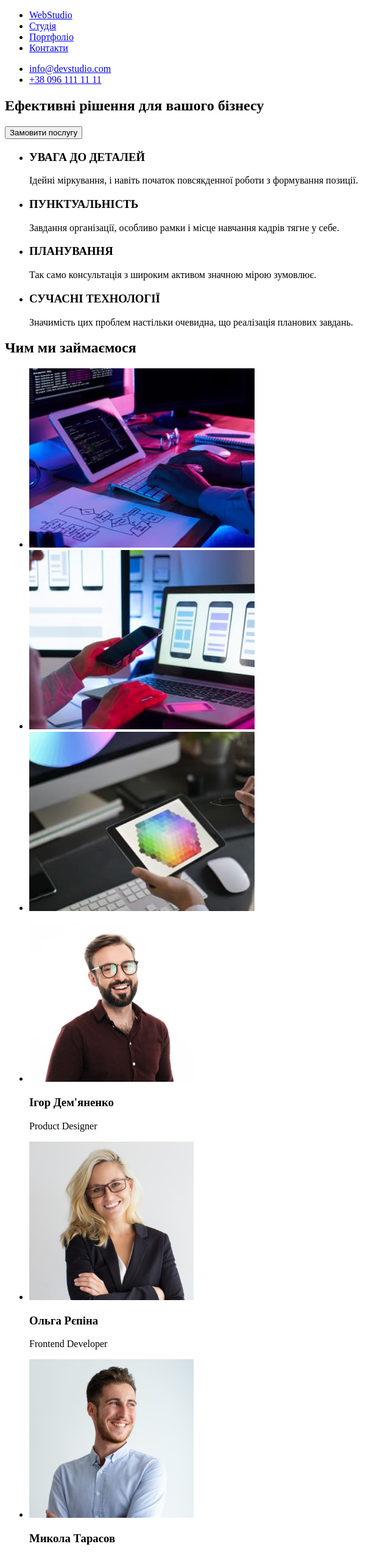
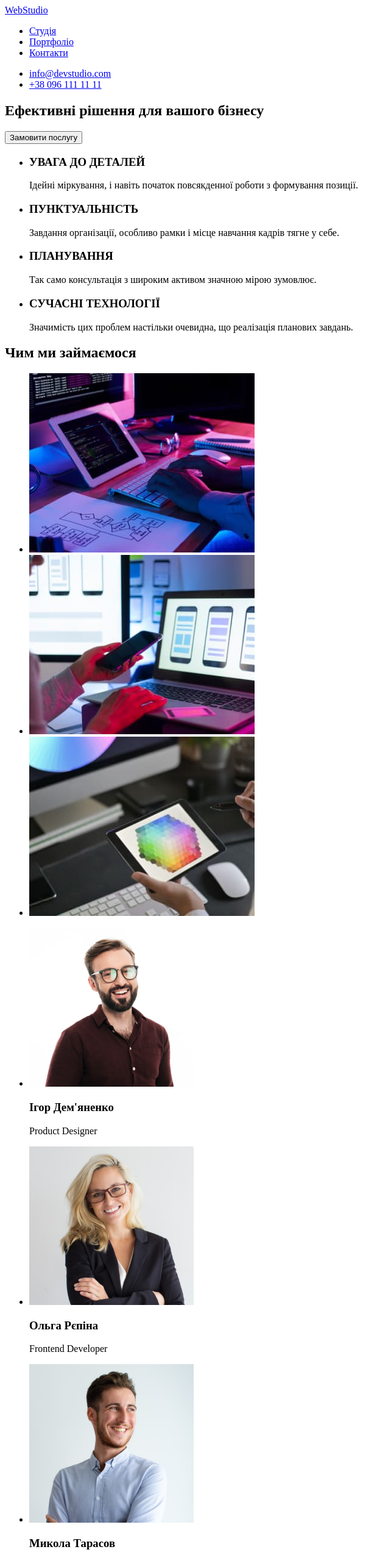
Before and after one commit to salehjasim/goit-markup-hw-01, a plain HTML site: page index.html in a window 1280 px wide. Shown: the top 2550 px of the page at 61% size, without its empty margins (0-642 px from the left). Drawn offline with Linux system fonts and the light colour scheme.

Commit message:
added section and modified comments

```diff
--- a/index.html
+++ b/index.html
@@ -8,10 +8,10 @@
 </head>
 <body>
     <header class="header">
-        <!-- НАВІГАЦІЯ -->
         <nav class="nav">
+            <!-- НАВІГАЦІЯ -->
+            <a href="www.webstudio.com">WebStudio</a>
             <ul>
-                <li><a href="www.webstudio.com">WebStudio</a></li>
                 <li><a href="www.webstudio.com/studio">Студія</a></li>
                 <li><a href="www.webstudio.com/portfolio">Портфоліо</a></li>
                 <li><a href="www.webstudio.com/contacts">Контакти</a></li>
@@ -23,13 +23,13 @@
         </nav>
     </header>
     <main class="main">
-        <!-- ЕФЕКТИВНІ РІШЕННЯ ДЛЯ ВАШОГО БІЗНЕСУ -->
         <section class="section1">
+            <!-- ЕФЕКТИВНІ РІШЕННЯ ДЛЯ ВАШОГО БІЗНЕСУ -->
             <h1>Ефективні рішення для вашого бізнесу</h1>
             <button type="button">Замовити послугу</button>
         </section>
-        <!-- ЧИМ МИ ЗАЙМАЄМОСЯ -->
         <section class="section2">
+            <!-- УВАГА ДО ДЕТАЛЕЙ -->
             <ul>
                 <li>
                     <h3>УВАГА ДО ДЕТАЛЕЙ</h3>
@@ -48,6 +48,9 @@
                     <p>Значимість цих проблем настільки очевидна, що реалізація планових завдань.</p>
                 </li>
             </ul>
+        </section>
+        <section class="section3">
+            <!-- ЧИМ МИ ЗАЙМАЄМОСЯ -->
             <h2>Чим ми займаємося</h2>
             <ul>
                 <li><img src="images/what-we-do1.jpg" alt="desktop with keyboard" width="370"></li>
@@ -55,8 +58,8 @@
                 <li><img src="images/what-we-do3.jpg" alt="ipad and keyboard" width="370"></li>
             </ul>
         </section>
-        <!-- НАША КОМАНДА -->
-        <section class="section3">
+        <section class="section4">
+            <!-- НАША КОМАНДА -->
             <ul>
                 <li>
                     <img src="images/our-team1.jpg" alt="Ігор Дем'яненко" width="270">
```
